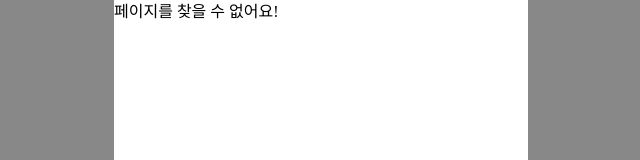
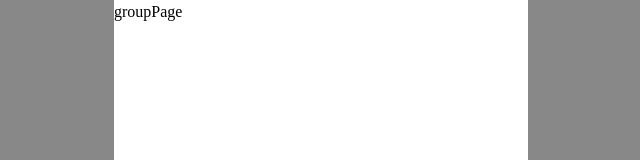
Before and after one commit to uoslife/client-meeting-season4, a React (Vite) app: page /group in a window 1280 px wide. Shown: the top 160 px of the page, without its empty margins (319-959 px from the left). Built offline with nearby package versions, Linux system fonts and the light colour scheme.

Commit message:
feat: router 파일 정리 및 routes 객체 제작

```diff
--- a/src/App.tsx
+++ b/src/App.tsx
@@ -1,18 +1,7 @@
 import GlobalStyle from '~/styles/GlobalStyle';
 import { css } from '@emotion/react';
-import { BrowserRouter, Route, Routes } from 'react-router-dom';
-import commonRoutes from '~/routes/commonRoutes';
-
-const getRoutes = (routes: any) => {
-  return routes.map((route: any, i: any) => (
-    <Route key={route.path} path={route.path} element={route.element}>
-      {route.children && getRoutes(route.children)}
-    </Route>
-  ));
-};
-const Router = () => {
-  return <Routes>{getRoutes(commonRoutes)}</Routes>;
-};
+import { BrowserRouter } from 'react-router-dom';
+import { Router } from '~/routes';
 
 function App() {
   return (
--- /dev/null
+++ b/src/routes/groupRoutes.tsx
@@ -0,0 +1,8 @@
+const groupRoutes = [
+  {
+    path: '/group',
+    element: <div>groupPage</div>,
+  },
+];
+
+export default groupRoutes;
--- /dev/null
+++ b/src/routes/index.tsx
@@ -0,0 +1,25 @@
+import { Route, Routes } from 'react-router-dom';
+import commonRoutes from '~/routes/commonRoutes';
+import groupRoutes from '~/routes/groupRoutes';
+import personalRoutes from '~/routes/personalRoutes';
+import { ReactElement } from 'react';
+
+type RouteType = {
+  path: string;
+  element: ReactElement;
+  children?: RouteType[];
+};
+
+const routesList = [...commonRoutes, ...groupRoutes, ...personalRoutes];
+
+const getRoutes = (routes: RouteType[]) => {
+  return routes.map((route: RouteType) => (
+    <Route key={route.path} path={route.path} element={route.element}>
+      {route.children && getRoutes(route.children)}
+    </Route>
+  ));
+};
+
+export const Router = () => {
+  return <Routes>{getRoutes(routesList)}</Routes>;
+};
--- /dev/null
+++ b/src/routes/personalRoutes.tsx
@@ -0,0 +1,8 @@
+const personalRoutes = [
+  {
+    path: '/personal',
+    element: <div>personalPage</div>,
+  },
+];
+
+export default personalRoutes;
```
